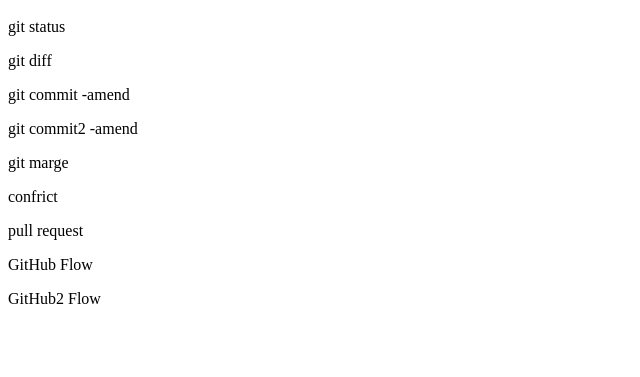
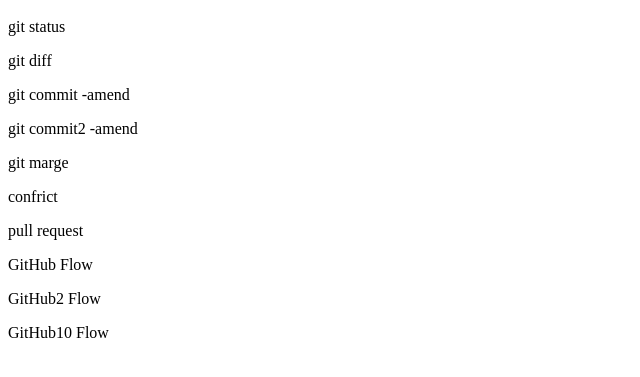
Before and after one commit to buchy0929/PythonTest, a plain HTML site: page index.html in a window 1280 px wide. Shown: the part 57-434 px from the top of the page, without its empty margins (0-640 px from the left). Drawn offline with Linux system fonts and the light colour scheme.

Commit message:
5th commit

```diff
--- a/index.html
+++ b/index.html
@@ -8,3 +8,4 @@
 <p>pull request</p>
 <p>GitHub Flow</p>
 <p>GitHub2 Flow</p>
+<p>GitHub10 Flow</p>
```
